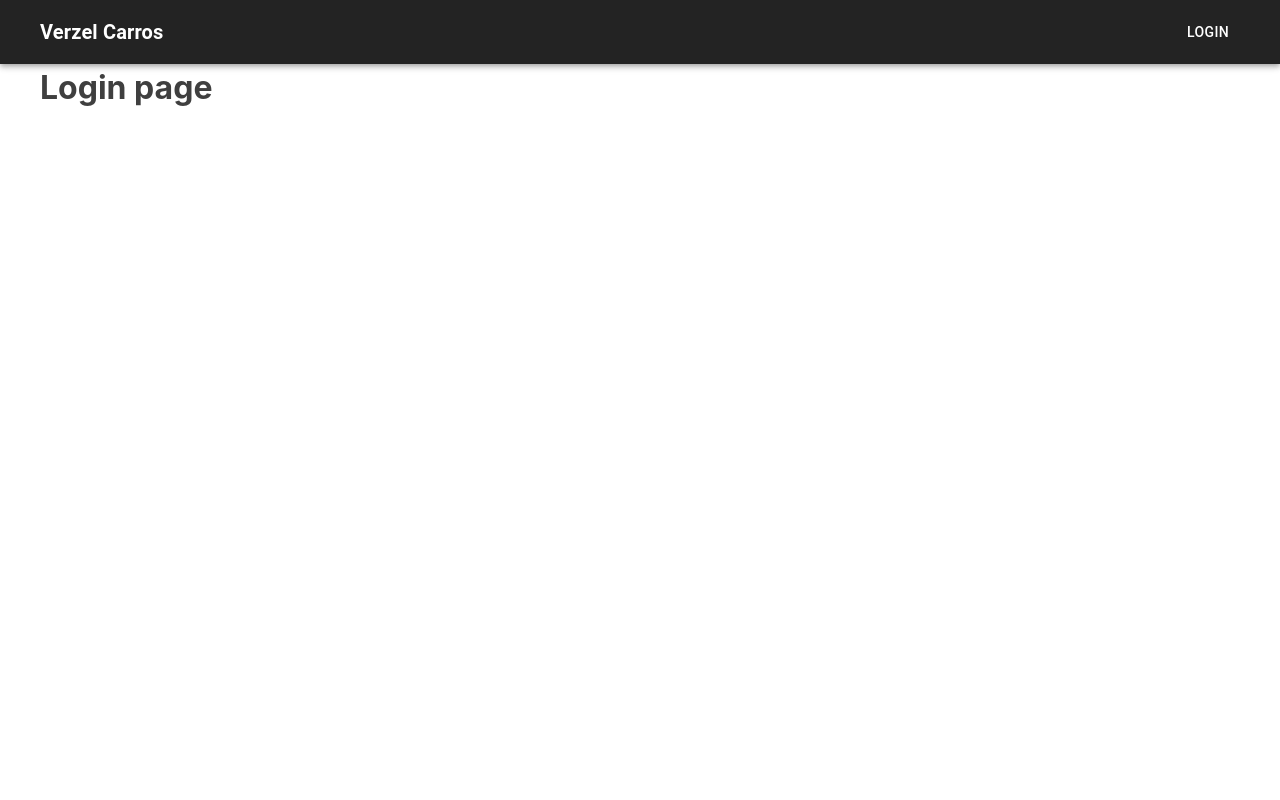
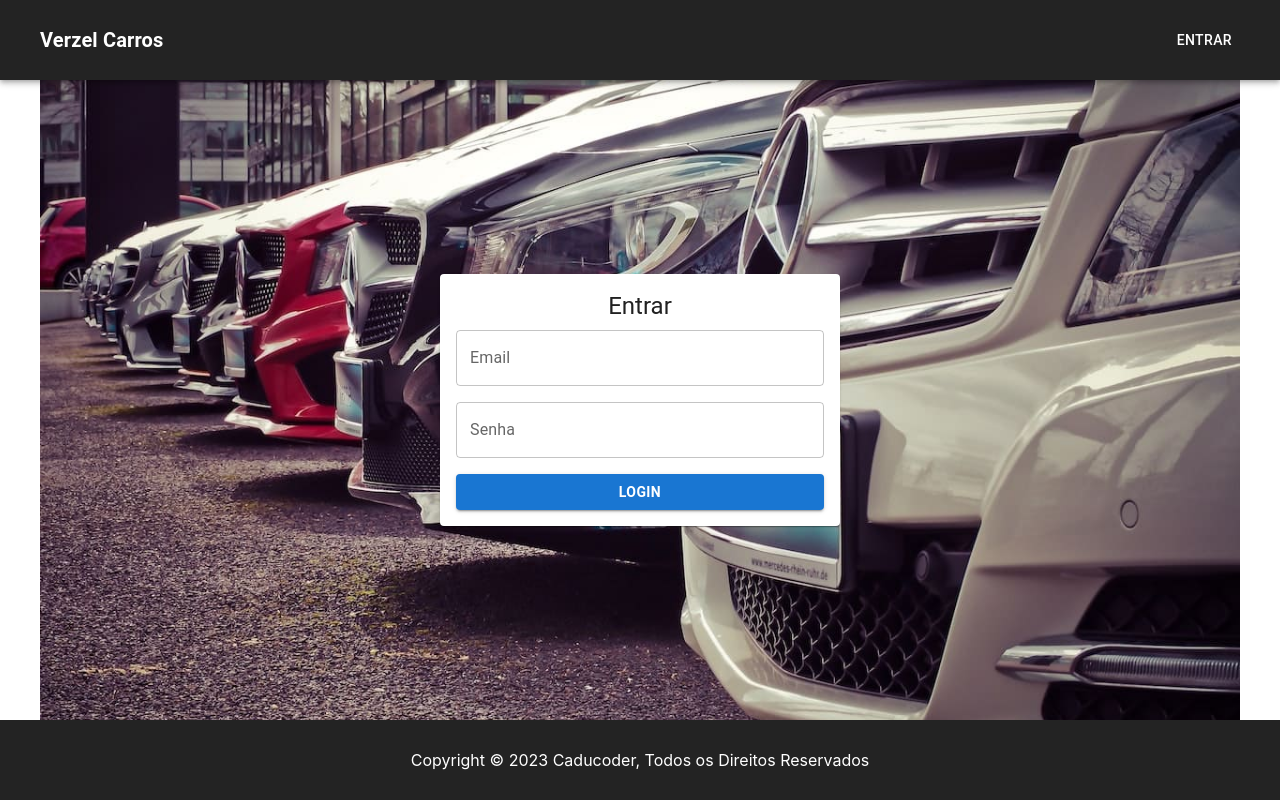
Before and after one commit to caducoder/verzel-desafio-fullstack, a React (Vite) app in the folder carros-front/: page /login in a window 1280 px wide. Built offline with nearby package versions, Linux system fonts and the light colour scheme.

Commit message:
feat: add login page

```diff
--- a/carros-front/package.json
+++ b/carros-front/package.json
@@ -13,8 +13,10 @@
     "@emotion/react": "^11.11.1",
     "@emotion/styled": "^11.11.0",
     "@mui/material": "^5.14.0",
+    "axios": "^1.4.0",
     "react": "^18.2.0",
     "react-dom": "^18.2.0",
+    "react-hook-form": "^7.45.2",
     "react-router-dom": "^6.14.2"
   },
   "devDependencies": {
--- /dev/null
+++ b/carros-front/src/components/FormInput/index.tsx
@@ -0,0 +1,43 @@
+/* eslint-disable @typescript-eslint/no-unsafe-assignment */
+import { Controller, Control } from "react-hook-form";
+import { TextField } from "@mui/material"
+
+export interface FormInputProps {
+  name: string;
+  control: Control<any, any>;
+  label: string;
+  type: 'text' | 'email' | 'password'
+  required: true | false,
+  errorText: string
+}
+
+function FormInput({ name, control, label, type, required, errorText }: FormInputProps) {
+  return (
+    <Controller
+      name={name}
+      control={control}
+      defaultValue=""
+      rules={{
+        required: required && errorText,
+
+      }}
+      render={({
+        field: { onChange, value },
+        fieldState: { error }
+      }) => (
+        <TextField
+          onChange={onChange}
+          value={value}
+          fullWidth
+          label={label}
+          variant="outlined"
+          error={!!error}
+          helperText={error ? error.message : null}
+          type={type}
+        />
+      )}
+    />
+  );
+}
+
+export default FormInput;
--- a/carros-front/src/components/Layout/index.tsx
+++ b/carros-front/src/components/Layout/index.tsx
@@ -1,15 +1,21 @@
 import { Outlet } from "react-router-dom";
 import { Container } from '@mui/material';
 import Navbar from "../Navbar";
+import Footer from "../footer";
 
 function Layout() {
 
   return (
     <>
       <Navbar />
-      <Container maxWidth="lg" disableGutters>
+      <Container
+        maxWidth="lg"
+        disableGutters
+        sx={{ display: 'flex', flexDirection: 'column', minHeight: '80vh' }}
+      >
         <Outlet />
       </Container>
+      <Footer />
     </>
   );
 }
--- a/carros-front/src/components/Navbar/index.tsx
+++ b/carros-front/src/components/Navbar/index.tsx
@@ -11,7 +11,7 @@ function Navbar() {
   return (
     <Box sx={{ flexGrow: 1 }}>
       <AppBar position="relative" sx={{ bgcolor: "#232323" }}>
-        <Toolbar sx={{ display: "flex", justifyContent: "center" }}>
+        <Toolbar sx={{ display: "flex", justifyContent: "center", height: '10vh' }}>
           <Box sx={{ width: "1200px", display: "flex", justifyContent: "space-between", alignItems: "center" }}>
             <Typography
               variant="h6"
@@ -22,7 +22,7 @@ function Navbar() {
                 Verzel Carros
               </Link>
             </Typography>
-            <Button color="inherit" onClick={handleLoginButtonClick}>Login</Button>
+            <Button color="inherit" onClick={handleLoginButtonClick}>Entrar</Button>
           </Box>
         </Toolbar>
       </AppBar >
--- /dev/null
+++ b/carros-front/src/components/footer/index.tsx
@@ -0,0 +1,23 @@
+import { Box } from "@mui/material"
+
+function Footer() {
+  return (
+    <footer>
+      <Box
+        sx={{
+          display: 'flex',
+          justifyContent: 'center',
+          alignItems: 'center',
+          bgcolor: '#232323',
+          color: '#fff',
+          height: '10vh',
+          textAlign: 'center'
+        }}
+      >
+        <p>Copyright © {new Date().getFullYear()} Caducoder, Todos os Direitos Reservados</p>
+      </Box>
+    </footer>
+  );
+}
+
+export default Footer;
--- a/carros-front/src/pages/Login.tsx
+++ b/carros-front/src/pages/Login.tsx
@@ -1,9 +1,58 @@
+import { Paper, Typography, Button, Stack } from '@mui/material'
+import { useForm } from "react-hook-form";
+import FormInput from '../components/FormInput';
+
+export interface ILoginProps {
+  email: string,
+  senha: string
+}
 
 function Login() {
+  const { handleSubmit, control } = useForm<ILoginProps>()
+
+  const onSubmit = (data: ILoginProps) => {
+    console.log(data)
+  }
+
   return (
-    <>
-      <h1>Login page</h1>
-    </>
+    <section
+      style={{
+        backgroundImage: "url(/carros-vitrine.jpg)",
+        backgroundPosition: "center",
+        backgroundSize: "cover",
+        backgroundRepeat: "no-repeat",
+        height: '80vh',
+        display: 'flex',
+        width: '100%',
+        justifyContent: 'center',
+        alignItems: 'center'
+      }}
+    >
+      <Paper sx={{ p: 2, textAlign: 'center', width: '400px', mx: 2 }}>
+        <Typography variant='h5' gutterBottom>Entrar</Typography>
+        <form onSubmit={handleSubmit(onSubmit)}>
+          <Stack spacing={2}>
+            <FormInput
+              name="email"
+              control={control}
+              label="Email"
+              type='email'
+              required
+              errorText='Preencha o email'
+            />
+            <FormInput
+              name='senha'
+              control={control}
+              label="Senha"
+              type='password'
+              required
+              errorText='Preencha a senha'
+            />
+            <Button type='submit' variant='contained' sx={{ fontWeight: 'bold' }}>Login</Button>
+          </Stack>
+        </form>
+      </Paper>
+    </section>
   );
 }
 
```
Also changed, not shown: carros-front/.eslintrc.cjs, carros-front/public/carros-vitrine.jpg (added), 1 other file (tests, documents, lock files or other folders).
